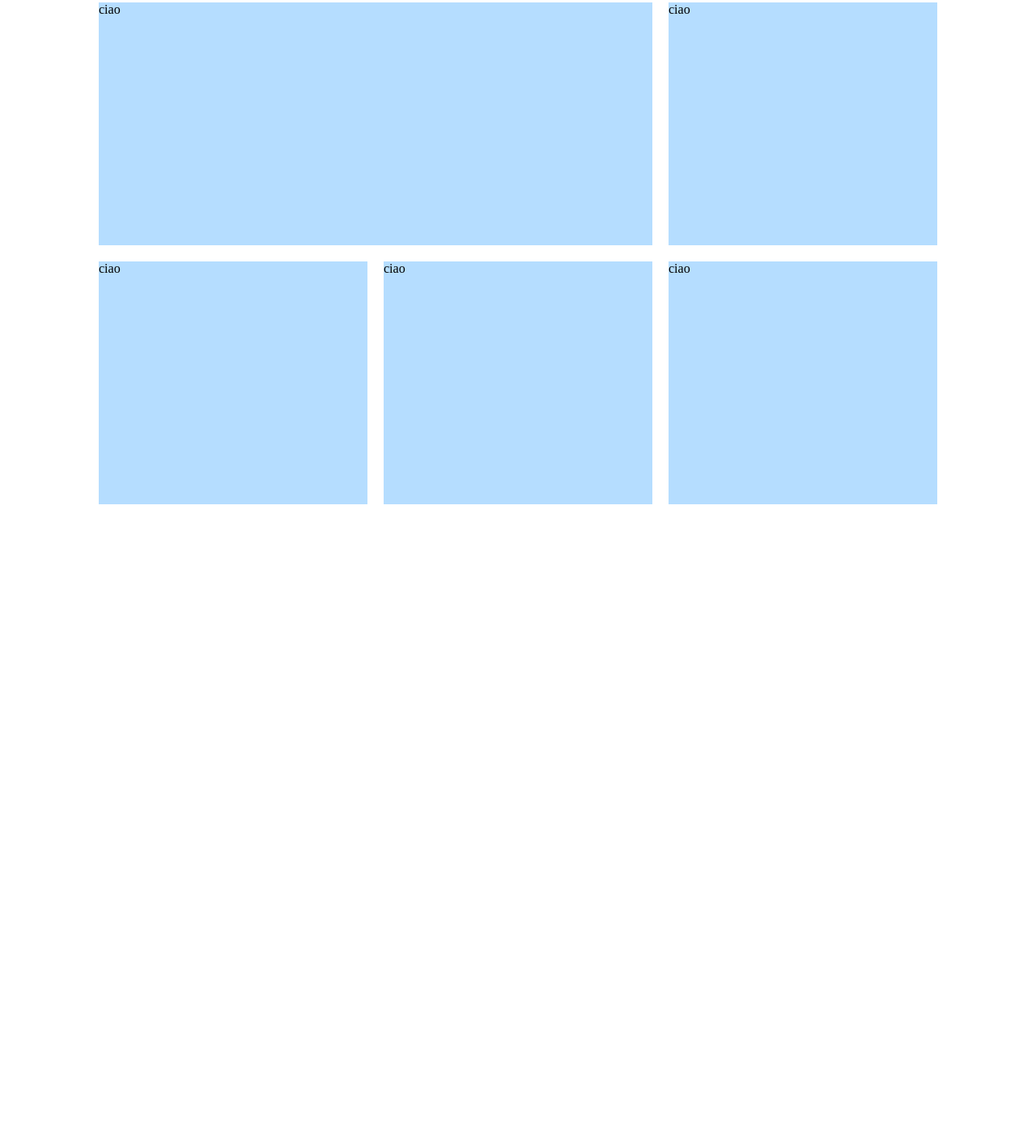
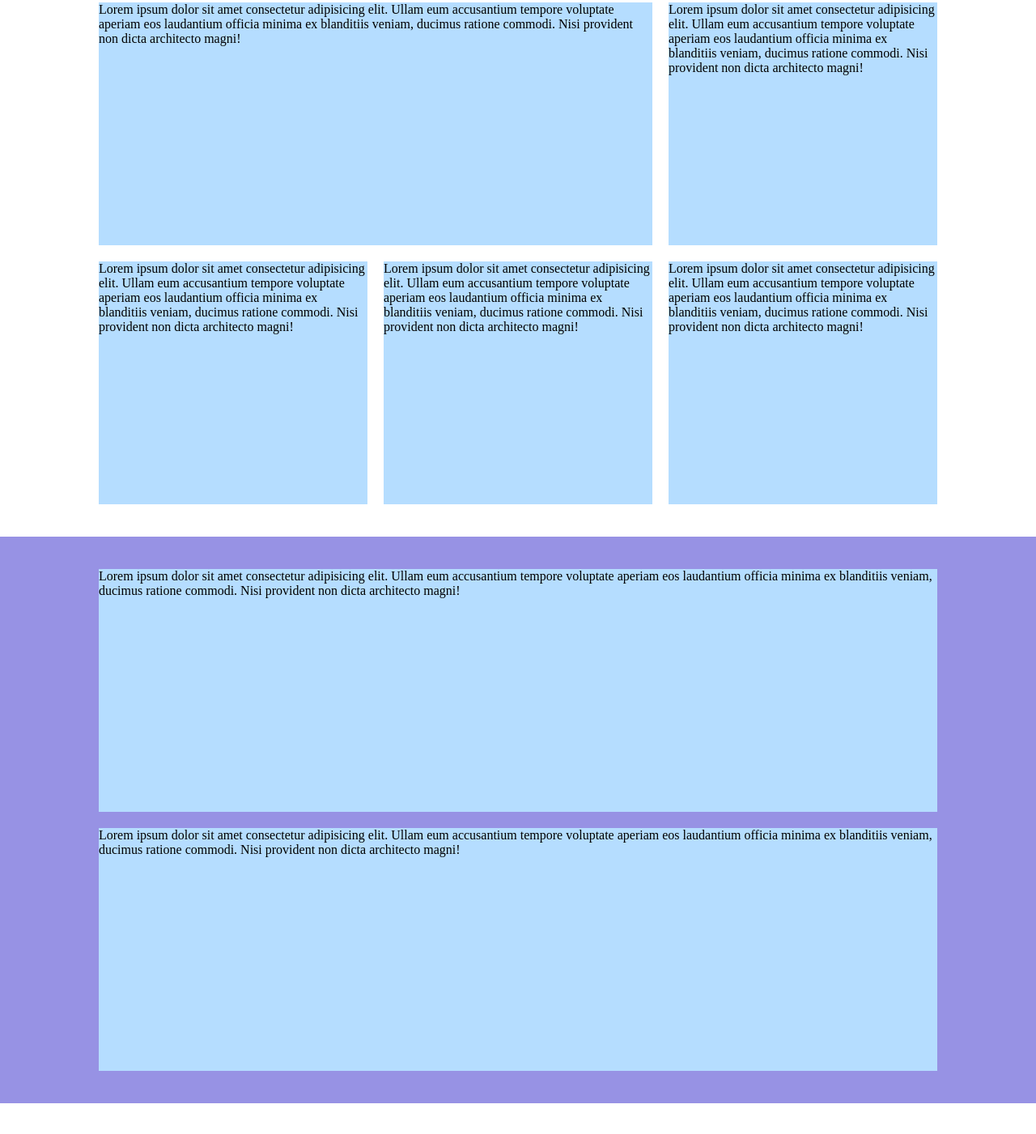
Before and after one commit to Therakar/htmlcss-responsive-layout, a plain HTML site: page index.html in a window 1280 px wide. Shown: the part 121-1522 px from the top of the page at 81% size. Before the commit the page ends 1024 px from the top, so only its background shows below. Drawn offline with Linux system fonts and the light colour scheme.

Commit message:
inserimento planning section versione smartphone

```diff
--- a/css/common.css
+++ b/css/common.css
@@ -51,7 +51,6 @@ section{
 /* DEBUG */
 
 .debug{
-    background-color: var(--first-color-light);
     width: 100%;
     height: 300px;
 }
--- a/css/custom-properties.css
+++ b/css/custom-properties.css
@@ -1,4 +1,5 @@
 :root{
     --first-color: #0084FD;
     --first-color-light: #B5DDFF;
+    --second-color: #9792E4;
 }
--- a/css/main.css
+++ b/css/main.css
@@ -4,3 +4,13 @@
     margin: .625rem 0;
     padding: 0 .625rem;
 }
+
+.card{
+    background-color: var(--first-color-light);
+    width: 100%;
+}
+
+/* PLANNING SECTION */
+#planning{
+    background-color: var(--second-color);
+}
--- a/css/responsive.css
+++ b/css/responsive.css
@@ -7,7 +7,7 @@
     display: none;
 }
 
-/* vw > 30rem */
+/* vw > 48rem */
 @media  screen and (min-width: 48rem) {
 
     /* main-highligts */
@@ -21,7 +21,7 @@
 
 }
 
-/* vw > 48rem */
+/* vw > 62rem */
 @media screen and (min-width: 62rem){
 
     /* header */
--- a/index.html
+++ b/index.html
@@ -40,14 +40,25 @@
         <section id="highlights">
             <div class="container">
                 <div class="row">
-                    <article class="col col-big"><div class="card debug">ciao</div></article>
-                    <article class="col"><div class="card debug">ciao</div></article>
-                    <article class="col"><div class="card debug">ciao</div></article>
-                    <article class="col"><div class="card debug">ciao</div></article>
-                    <article class="col"><div class="card debug">ciao</div></article>
+                    <article class="col"><div class="card debug">Lorem ipsum dolor sit amet consectetur adipisicing elit. Ullam eum accusantium tempore voluptate aperiam eos laudantium officia minima ex blanditiis veniam, ducimus ratione commodi. Nisi provident non dicta architecto magni!</div></article>
+                    <article class="col"><div class="card debug">Lorem ipsum dolor sit amet consectetur adipisicing elit. Ullam eum accusantium tempore voluptate aperiam eos laudantium officia minima ex blanditiis veniam, ducimus ratione commodi. Nisi provident non dicta architecto magni!</div></article>
+                    <article class="col"><div class="card debug">Lorem ipsum dolor sit amet consectetur adipisicing elit. Ullam eum accusantium tempore voluptate aperiam eos laudantium officia minima ex blanditiis veniam, ducimus ratione commodi. Nisi provident non dicta architecto magni!</div></article>
+                    <article class="col"><div class="card debug">Lorem ipsum dolor sit amet consectetur adipisicing elit. Ullam eum accusantium tempore voluptate aperiam eos laudantium officia minima ex blanditiis veniam, ducimus ratione commodi. Nisi provident non dicta architecto magni!</div></article>
+                    <article class="col"><div class="card debug">Lorem ipsum dolor sit amet consectetur adipisicing elit. Ullam eum accusantium tempore voluptate aperiam eos laudantium officia minima ex blanditiis veniam, ducimus ratione commodi. Nisi provident non dicta architecto magni!</div></article>
             </div>
         </section>
-        <section id="planning"></section>
+        <section id="planning">
+            <div class="container">
+                <div class="row">
+                    <article class="col">
+                        <div class="card debug">Lorem ipsum dolor sit amet consectetur adipisicing elit. Ullam eum accusantium tempore voluptate aperiam eos laudantium officia minima ex blanditiis veniam, ducimus ratione commodi. Nisi provident non dicta architecto magni!</div>
+                    </article>
+                    <article class="col">
+                        <div class="card debug">Lorem ipsum dolor sit amet consectetur adipisicing elit. Ullam eum accusantium tempore voluptate aperiam eos laudantium officia minima ex blanditiis veniam, ducimus ratione commodi. Nisi provident non dicta architecto magni!</div>
+                    </article>
+                </div>
+            </div>
+        </section>
         <section id="testimonials"></section>
         <section id="benefits"></section>
         <section id="about-us"></section>
```
